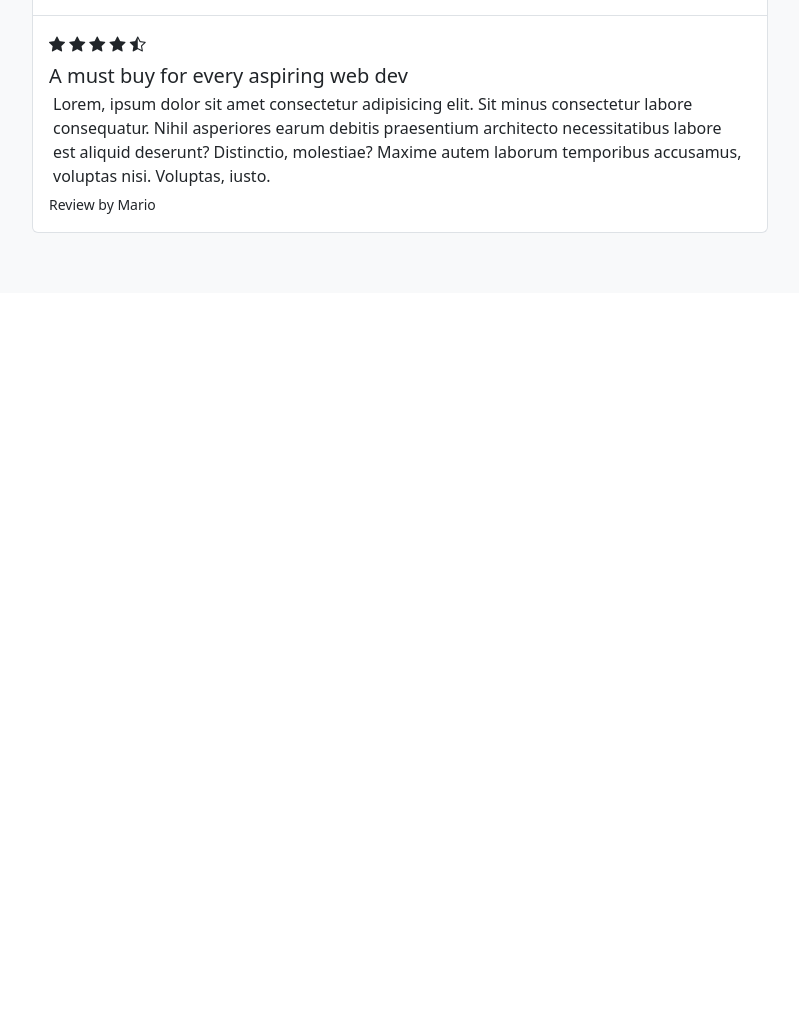
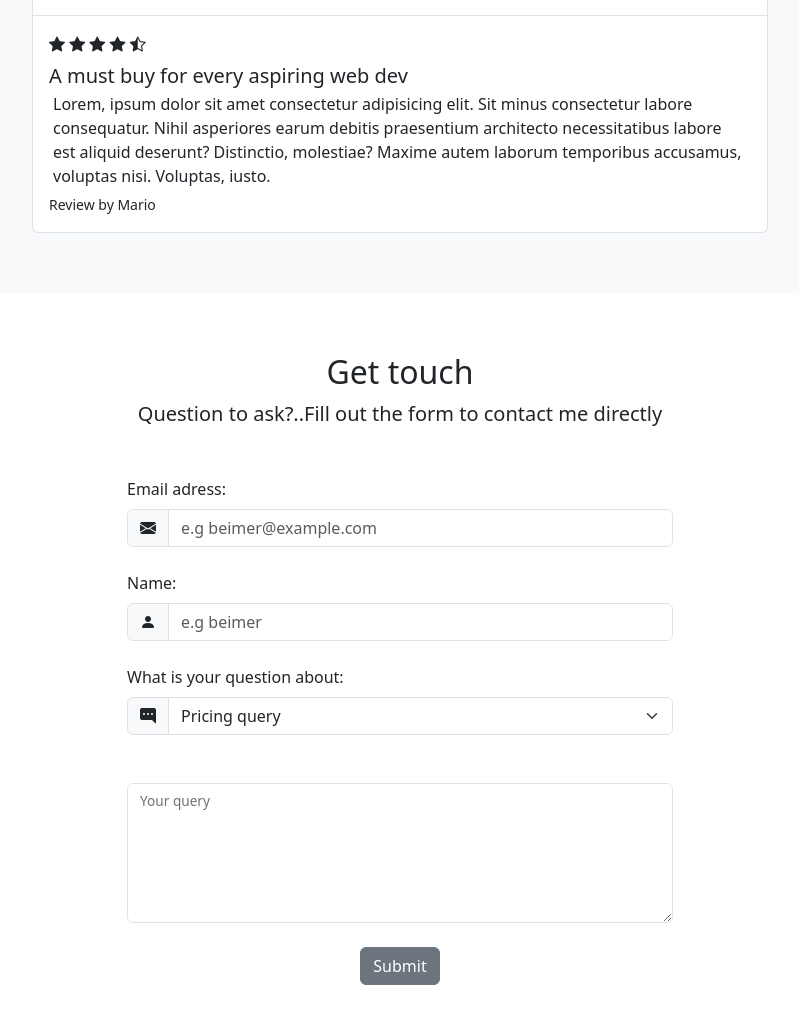
Before and after one commit to beimer05/LandingPage, a plain HTML site: page index.html in a window 1280 px wide. Shown: the part 3009-4032 px from the top of the page, without its empty margins (240-1039 px from the left). Before the commit the page ends 3302 px from the top, so only its background shows below. Drawn offline with nearby package versions, Linux system fonts and the light colour scheme.

Commit message:
Create form and contact information

```diff
--- a/index.html
+++ b/index.html
@@ -367,6 +367,59 @@ aria-label="Toggle navigation">
     </div>
 </section>
 
+<!--contact form-->
+<section id="contact">
+    <div class="container-lg">
+        <div class="text-center">
+            <h2>Get touch</h2>
+            <p class="lead">Question to ask?..Fill out the form to contact me directly</p>
+        </div>
+        <div class="row justify-content-center my-5">
+            <div class="col-lg-6">
+                <form>
+                  <label for="email" class="form-label">Email adress: </label>
+                  <div class="mb-4 input-group">
+                    <span class="input-group-text">
+                        <i class="bi bi-envelope-fill"></i>
+                    </span>
+                    <input type="email" class="form-control" id="email" placeholder="e.g beimer@example.com">
+                  </div>
+
+                  <label for="name" class="form-label">Name: </label>
+                  <div class="mb-4 input-group">
+                    <span class="input-group-text">
+                        <i class="bi bi-person-fill"></i>
+                    </span>
+                    <input type="text" class="form-control" id="name" placeholder="e.g beimer">
+                  </div>
+
+
+                  <label for="subject" class="form-label">What is your question about: </label>
+                  <div class="mb-4 input-group">
+                    <span class="input-group-text">
+                        <i class="bi bi-chat-right-dots-fill"></i>
+                    </span>
+
+                  <select  id="subject" class="form-select">
+                    <option value="pricing" selected>Pricing query</option>
+                    <option value="content" >Content query</option>
+                    <option value="other">Other query</option>
+                  </select>
+                </div>
+                   <div class="form-floating mb-4 mt-5">
+                   <textarea id="query" class="form-control" style="height: 140px;"></textarea>
+                   <label for="query">Your query</label>
+                   </div>
+                   <div class="mb-4 text-center">
+                    <button type="submit" class="btn btn-secondary">Submit</button>
+                   </div>
+
+                </form>
+            </div>
+       </div>
+    </div>
+</section>
+
     <script src="https://cdn.jsdelivr.net/npm/bootstrap@5.3.3/dist/js/bootstrap.bundle.min.js" integrity="sha384-YvpcrYf0tY3lHB60NNkmXc5s9fDVZLESaAA55NDzOxhy9GkcIdslK1eN7N6jIeHz" crossorigin="anonymous"></script>
 </body>
 </html>
```
